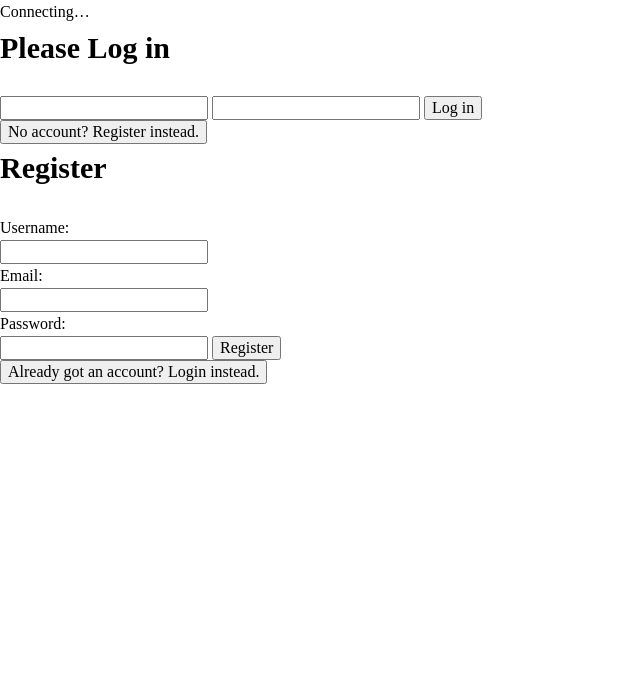
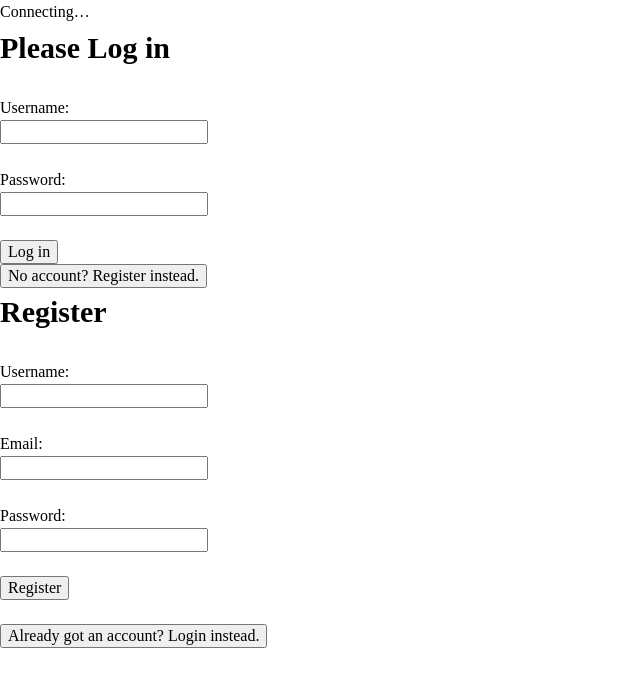
Before and after one commit to makeusabrew/wordy, a website: page public/index.html in a window 1280 px wide. Shown: the whole page, without its empty margins (0-640 px from the left). Drawn offline with nearby package versions, Linux system fonts and the light colour scheme.

Commit message:
very basic auth and in game styles

```diff
--- a/models/game.coffee
+++ b/models/game.coffee
@@ -91,6 +91,7 @@ class Game
         score = @words[index].text.length
 
         if @lastWordUserId is userId
+            # @todo cap combo at some point...
             @wordCombo += 1
         else
             @lastWordUserId = userId
--- a/public/index.html
+++ b/public/index.html
@@ -18,6 +18,7 @@
     <script src="/js/controllers/game.js"></script>
 
     <link rel="stylesheet" type="text/css" href="/css/deps/compiled.inuit.css" />
+    <link rel="stylesheet" type="text/css" href="/css/style.css" />
 </head>
 <body>
     <div ng-hide="connected">
@@ -28,10 +29,21 @@
             <div ng-hide="regMode">
                 <h2>Please Log in</h2>
                 <form ng-submit="login()">
+                    <ul class=form-fields>
+                        <li>
+                            <label for=username>Username:</label>
                             <input type=text ng-model="user.username" required />
+                        </li>
+
+                        <li>
+                            <label for=password>Password:</label>
                             <input type=password ng-model="user.password" required />
+                        </li>
 
+                        <li>
                             <input type=submit value="Log in" />
+                        </li>
+                    </ul>
                 </form>
 
                 <button ng-click="regMode = true">
@@ -43,16 +55,26 @@
                 <h2>Register</h2>
 
                 <form ng-submit="register()">
+                    <ul class=form-fields>
+                        <li>
                             <label for=username>Username:</label>
                             <input type=text ng-model="regUser.username" required />
+                        </li>
 
+                        <li>
                             <label for=email>Email:</label>
                             <input type=email ng-model="regUser.email" required />
+                        </li>
 
+                        <li>
                             <label for=password>Password:</label>
                             <input type=password ng-model="regUser.password" required />
+                        </li>
 
+                        <li>
                             <input type=submit value="Register" />
+                        </li>
+                    </li>
                 </form>
 
                 <button ng-click="regMode = false">
```
Also changed, not shown: public/game.html (+9 -1 lines). Lines whose indentation alone changed are shown as unchanged.
